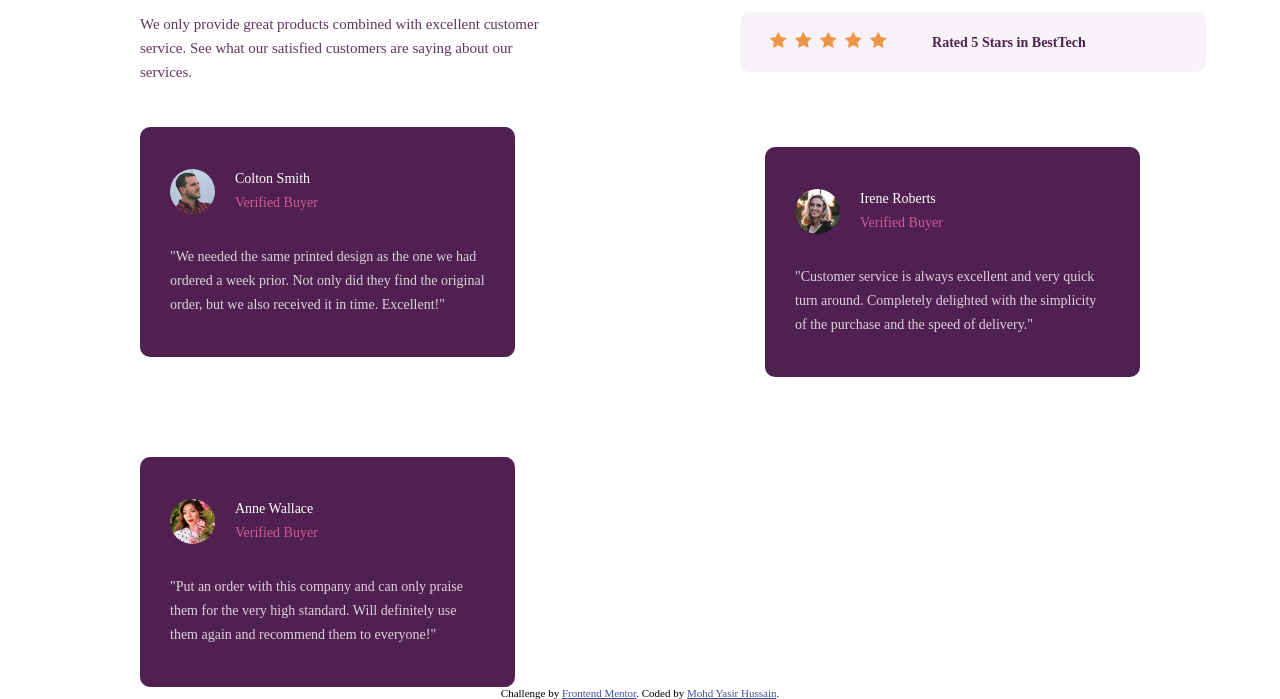
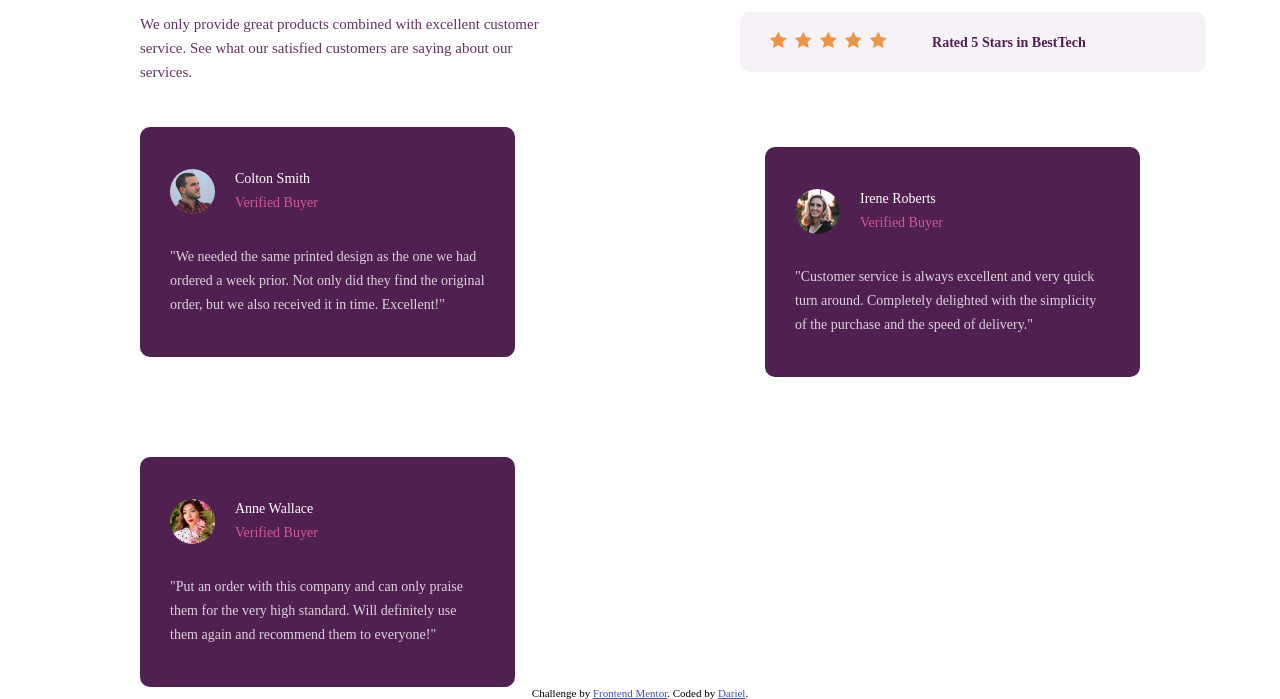
Before and after one commit to Dariel390/social-proof-section-master, a plain HTML site: page index.html in a window 1280 px wide. Shown: the part 253-952 px from the top of the page. Drawn offline with Linux system fonts and the light colour scheme.

Commit message:
Update index.html

```diff
--- a/index.html
+++ b/index.html
@@ -113,7 +113,7 @@
       Challenge by
       <a href="https://www.frontendmentor.io?ref=challenge" target="_blank"
         >Frontend Mentor</a
-      >. Coded by <a href="https://github.com/shaw12">Mohd Yasir Hussain</a>.
+      >. Coded by <a href="https://github.com/Dariel390">Dariel</a>.
     </div>
   </body>
 </html>
```
